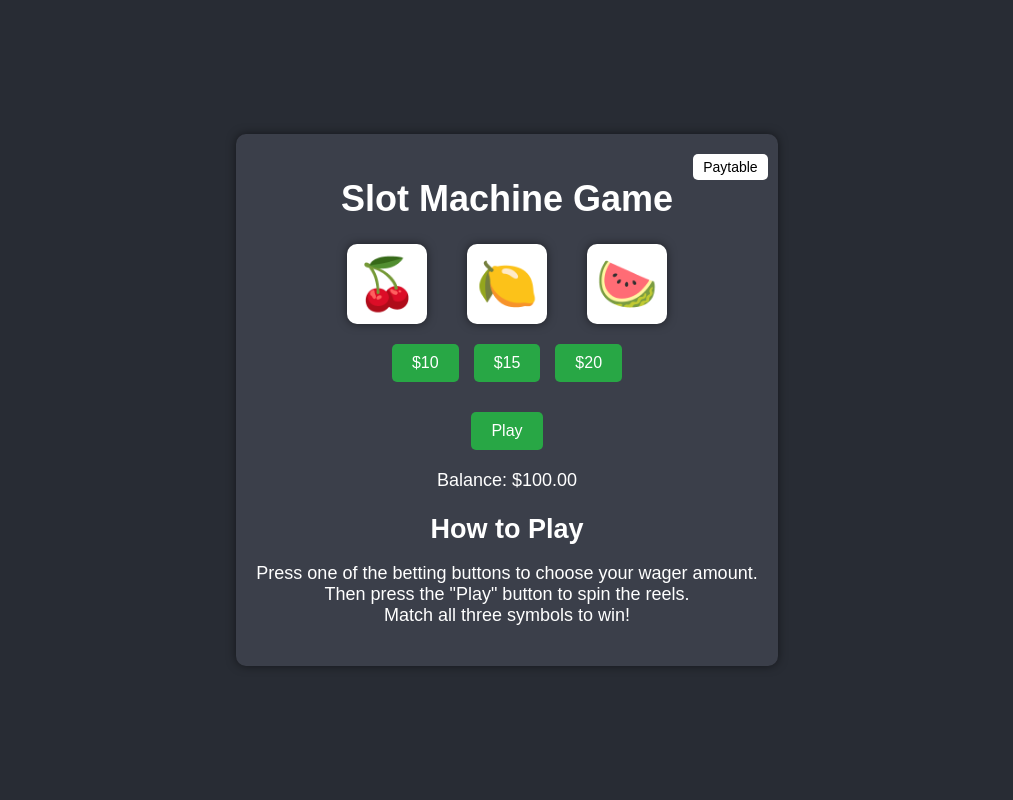
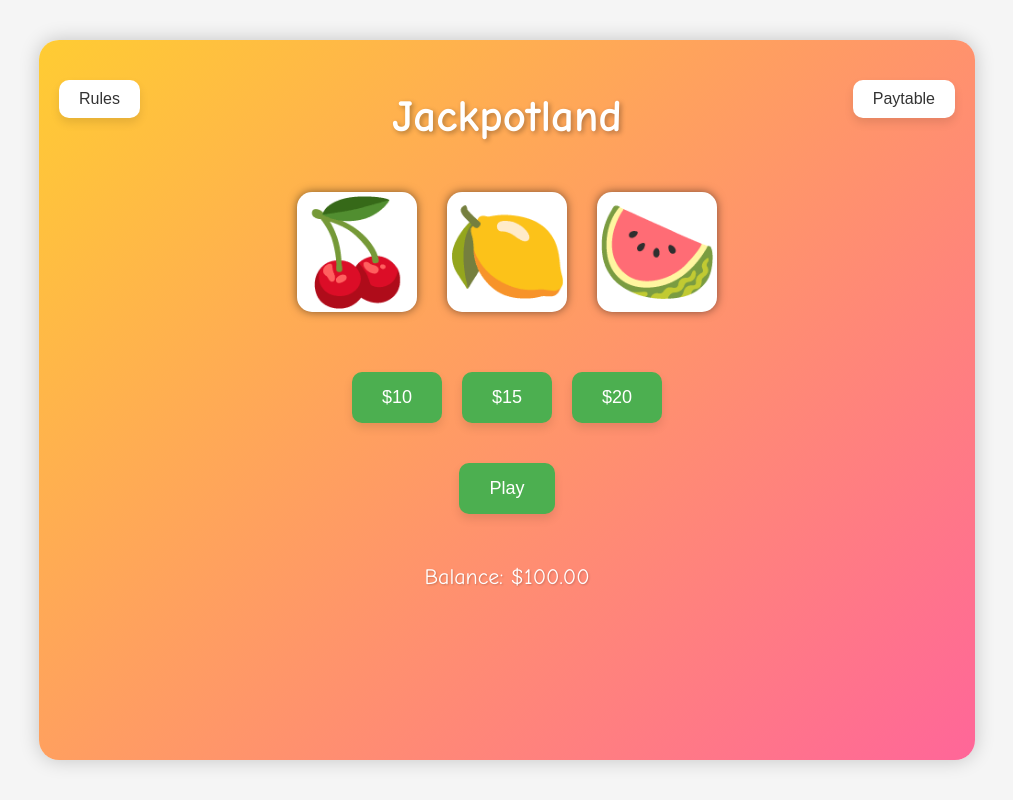
Before and after one commit to Jbowen907/jackpotland-SlotMachine-game, a plain HTML site: page html/index.html in a window 1280 px wide. Shown: the whole page, without its empty margins (133-1146 px from the left). Drawn offline with Linux system fonts and the light colour scheme.

Commit message:
jackpotland slot machine game final code

```diff
--- a/css/style.css
+++ b/css/style.css
@@ -1,8 +1,8 @@
 body {
-    font-family: Arial, sans-serif;
+    font-family: 'Comic Sans MS', cursive, sans-serif;
     font-size: large;
-    background-color: #282c34;
-    color: #ffffff;
+    background-color: #f5f5f5;
+    color: #333;
     display: flex;
     justify-content: center;
     align-items: center;
@@ -12,50 +12,71 @@ body {
 
 .container {
     text-align: center;
-    background-color: #3b3f4a;
+    background: linear-gradient(135deg, #ffcc33, #ff6699);
     padding: 20px;
+    border-radius: 20px;
+    box-shadow: 0 0 20px rgba(0, 0, 0, 0.2);
+    position: relative;
+    width: 70%;
+    height: 85%;
+    display: flex;
+    flex-direction: column;
+    align-items: center;
+    gap: 20px;
+}
+
+h1 {
+    font-size: 2.5em;
+    color: #fff;
+    text-shadow: 2px 2px 5px rgba(0, 0, 0, 0.3);
+}
+
+#paytable-button, #rules-button {
+    position: absolute;
+    top: 20px;
+    padding: 10px 20px;
+    font-size: 16px;
+    border: none;
     border-radius: 10px;
-    box-shadow: 0 0 10px rgba(0, 0, 0, 0.5);
-    position: relative;
+    background-color: #ffffff;
+    color: #333;
+    cursor: pointer;
+    box-shadow: 0 5px 10px rgba(0, 0, 0, 0.1);
+    transition: all 0.3s ease;
+}
+
+#paytable-button:hover, #rules-button:hover {
+    background-color: #ffcc33;
+    color: #ffffff;
 }
 
 #paytable-button {
-    position: absolute;
-    top: 10px;
-    right: 10px;
-    padding: 5px 10px;
-    font-size: 14px;
-    border: none;
-    border-radius: 5px;
-    background-color: #ffffff;
-    color: rgb(0, 0, 0);
-    cursor: pointer;
+    right: 20px;
 }
 
-#paytable-button:hover {
-    background-color: #0056b3;
+#rules-button {
+    left: 20px;
 }
 
 .slot-machine {
     display: flex;
     justify-content: center;
-    margin: 20px 0;
-    gap: 20px;
+    gap: 30px;
 }
 
 .reel {
-    font-size: 50px;
-    margin: 0 10px;
-    width: 80px;
-    height: 80px;
+    font-size: 100px;
+    width: 120px;
+    height: 120px;
     display: flex;
     justify-content: center;
     align-items: center;
     background-color: #ffffff;
     color: #000000;
-    border-radius: 10px;
+    border-radius: 15px;
     box-shadow: 0 0 10px rgba(0, 0, 0, 0.5);
     animation: spin 0.5s ease-in-out;
+    transition: all 0.3s ease;
 }
 
 @keyframes spin {
@@ -63,65 +84,74 @@ body {
     100% { transform: rotateX(360deg); }
 }
 
+.reel:hover {
+    transform: scale(1.1);
+}
+
 .betting-buttons {
-    margin: 20px 0;
+    display: flex;
+    justify-content: center;
+    gap: 20px;
+    margin-top: 20px;
 }
 
 .bet-button {
-    padding: 10px 20px;
-    font-size: 16px;
+    padding: 15px 30px;
+    font-size: 18px;
     border: none;
-    border-radius: 5px;
-    background-color: #28a745;
+    border-radius: 10px;
+    background-color: #4CAF50;
     color: white;
-    margin: 0 5px;
     cursor: pointer;
+    box-shadow: 0 5px 10px rgba(0, 0, 0, 0.1);
+    transition: all 0.3s ease;
 }
 
 .bet-button:hover {
-    background-color: #0056b3;
+    background-color: #45a049;
+    transform: scale(1.1);
 }
 
 button {
-    padding: 10px 20px;
-    font-size: 16px;
+    padding: 15px 30px;
+    font-size: 18px;
     border: none;
-    border-radius: 5px;
-    background-color: #28a745;
+    border-radius: 10px;
+    background-color: #4CAF50;
     color: white;
     cursor: pointer;
-    margin-top: 10px;
+    margin-top: 20px;
+    box-shadow: 0 5px 10px rgba(0, 0, 0, 0.1);
+    transition: all 0.3s ease;
 }
 
 button:hover {
-    background-color: #218838;
+    background-color: #45a049;
+    transform: scale(1.1);
 }
 
 #message {
-    margin-top: 20px;
-    font-size: 18px;
-}
-
-.instructions {
-    margin-top: 20px;
-}
-
-.instructions h2 {
-    margin-bottom: 10px;
+    font-size: 22px;
+    color: #ffffff;
+    text-shadow: 1px 1px 2px rgba(0, 0, 0, 0.2);
 }
 
 #score {
-    margin-top: 20px;
-    font-size: 18px;
+    font-size: 22px;
+    margin-top: 10px;
+    color: #ffffff;
+    text-shadow: 1px 1px 2px rgba(0, 0, 0, 0.2);
 }
 
-.paytable {
+.paytable, .rules {
     display: none;
     background-color: #ffffff;
-    color: #000000;
+    color: #333;
     padding: 20px;
     border-radius: 10px;
     margin-top: 20px;
     box-shadow: 0 0 10px rgba(0, 0, 0, 0.5);
     text-align: left;
+    max-height: 70%;
+    overflow-y: auto;
 }
--- a/html/index.html
+++ b/html/index.html
@@ -3,14 +3,15 @@
 <head>
     <meta charset="UTF-8">
     <meta name="viewport" content="width=device-width, initial-scale=1.0">
-    <title>Slot Machine Game</title>
+    <title>Jackpotland</title>
     <link rel="stylesheet" href="/css/style.css">
     <script src="/js/script.js" defer></script>
 </head>
 <body>
     <div class="container">
-        <h1>Slot Machine Game</h1>
+        <h1>Jackpotland</h1>
         <button id="paytable-button">Paytable</button>
+        <button id="rules-button">Rules</button>
         <div class="slot-machine">
             <div class="reel" id="reel1" aria-label="Reel 1">🍒</div>
             <div class="reel" id="reel2" aria-label="Reel 2">🍋</div>
@@ -33,11 +34,11 @@
                 <li>🍊 - Base: $35, Multiplied: $175</li>
             </ul>
         </div>
-        <div id="message" role="alert"></div>
-        <div class="instructions">
+        <div id="rules" class="rules">
             <h2>How to Play</h2>
             <p>Press one of the betting buttons to choose your wager amount. <br>Then press the "Play" button to spin the reels. <br>Match all three symbols to win!</p>
         </div>
+        <div id="message" role="alert"></div>
         <div id="score" aria-live="polite"></div>
     </div>
 </body>
--- a/js/script.js
+++ b/js/script.js
@@ -3,9 +3,9 @@ document.addEventListener("DOMContentLoaded", () => {
     const message = document.getElementById("message");
     const paytableButton = document.getElementById("paytable-button");
     const paytable = document.getElementById("paytable");
-    const scoreDisplay = document.createElement('div');
-    scoreDisplay.id = 'score';
-    message.after(scoreDisplay);
+    const rulesButton = document.getElementById("rules-button");
+    const rules = document.getElementById("rules");
+    const scoreDisplay = document.getElementById('score');
     let score = 100;
     let currentBet = 0;
     updateScore();
@@ -15,6 +15,7 @@ document.addEventListener("DOMContentLoaded", () => {
         document.getElementById("reel2"),
         document.getElementById("reel3")
     ];
+
     const symbols = ["🍒", "🍋", "🍉", "⭐", "🍇", "🍊"];
     const baseScores = {
         "🍒": 10,
@@ -24,6 +25,23 @@ document.addEventListener("DOMContentLoaded", () => {
         "🍇": 30,
         "🍊": 35
     };
+
+    // Adjusted weights for symbols to achieve the desired winning probability
+    const weightedSymbols = [
+        "🍒", "🍋", "🍉", "⭐", "🍇", "🍊",
+        "🍒", "🍋", "🍉", "⭐", "🍇", "🍊",
+        "🍒", "🍋", "🍉", "⭐", "🍇", "🍊",
+        "🍒", "🍋", "🍉", "⭐", "🍇", "🍊",
+        "🍒", "🍋", "🍉", "⭐", "🍇", "🍊",
+        "🍒", "🍋", "🍉", "⭐", "🍇", "🍊",
+        "🍒", "🍋", "🍉", "⭐", "🍇", "🍊",
+        "🍒", "🍋", "🍉", "⭐", "🍇", "🍊",
+        "🍒", "🍋", "🍉", "⭐", "🍇", "🍊",
+        "🍒", "🍒", "🍒", "🍋", "🍋", "🍋",
+        "🍉", "🍉", "🍉", "🍒", "🍋", "🍉",
+        "🍒", "🍋", "🍉"
+    ];
+
     const betButtons = document.querySelectorAll('.bet-button');
 
     betButtons.forEach(button => {
@@ -52,9 +70,13 @@ document.addEventListener("DOMContentLoaded", () => {
         paytable.style.display = paytable.style.display === "none" ? "block" : "none";
     });
 
+    rulesButton.addEventListener("click", () => {
+        rules.style.display = rules.style.display === "none" ? "block" : "none";
+    });
+
     function spinReels() {
         reels.forEach(reel => {
-            const randomSymbol = symbols[Math.floor(Math.random() * symbols.length)];
+            const randomSymbol = weightedSymbols[Math.floor(Math.random() * weightedSymbols.length)];
             reel.textContent = randomSymbol;
             reel.style.animation = 'none';
             requestAnimationFrame(() => {
@@ -81,6 +103,8 @@ document.addEventListener("DOMContentLoaded", () => {
     }
 
     function updateScore() {
-        scoreDisplay.textContent = `Balance: $${score.toFixed(2)}`;
+        if (scoreDisplay) {
+            scoreDisplay.textContent = `Balance: $${score.toFixed(2)}`;
+        }
     }
 });
```
Also changed, not shown: Jackpotland screenshot.png (added), 1 other file.
